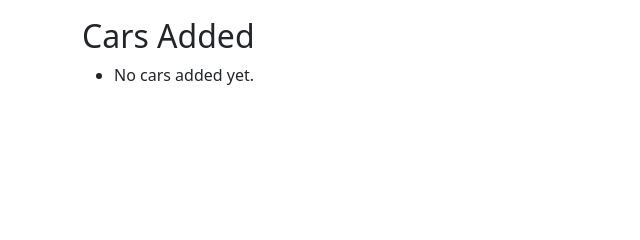
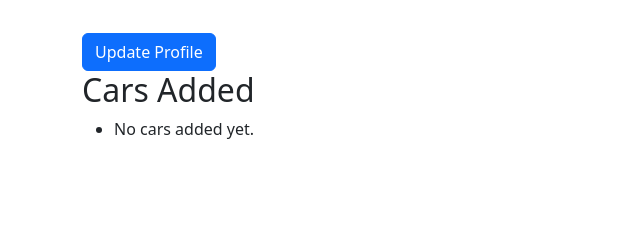
Before and after one commit to KyamranR/Capstone-1-Project, a Flask app: template Project/templates/user_profile.html in a window 1280 px wide. Shown: the part 193-433 px from the top of the page, without its empty margins (0-640 px from the left). Run offline with Flask 3, Linux system fonts and the light colour scheme; the template is opened without the code that fills it, so the values that code supplies are empty.

Commit message:
added update button to redirect to update page

```diff
--- a/Project/templates/user_profile.html
+++ b/Project/templates/user_profile.html
@@ -4,6 +4,11 @@ content %}
   <h1>{{ user.name }}'s Profile</h1>
   <img src="{{ user.profile_pic }}" alt="Profile Picture" class="profile-pic" />
   <p>Email: {{ user.email }}</p>
+  <a
+    href="{{ url_for('update_user_profile', user_id=user.id) }}"
+    class="btn btn-primary mt-3"
+    >Update Profile</a
+  >
 
   <h2>Cars Added</h2>
   <ul>
```
